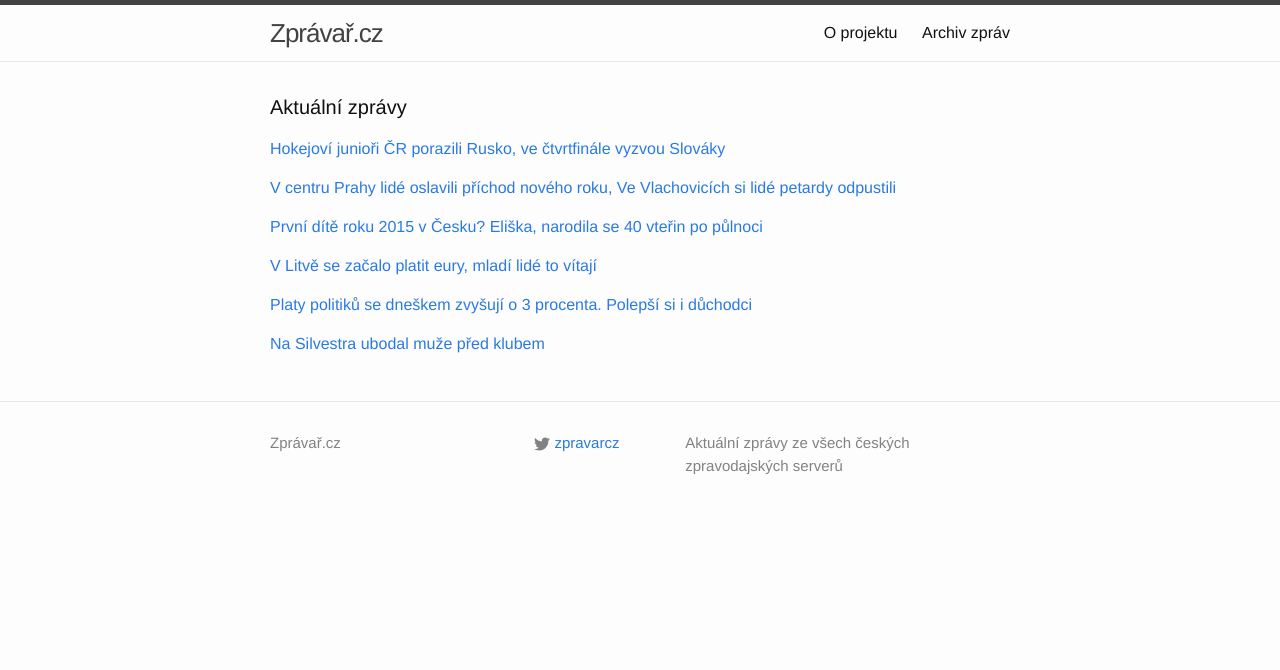
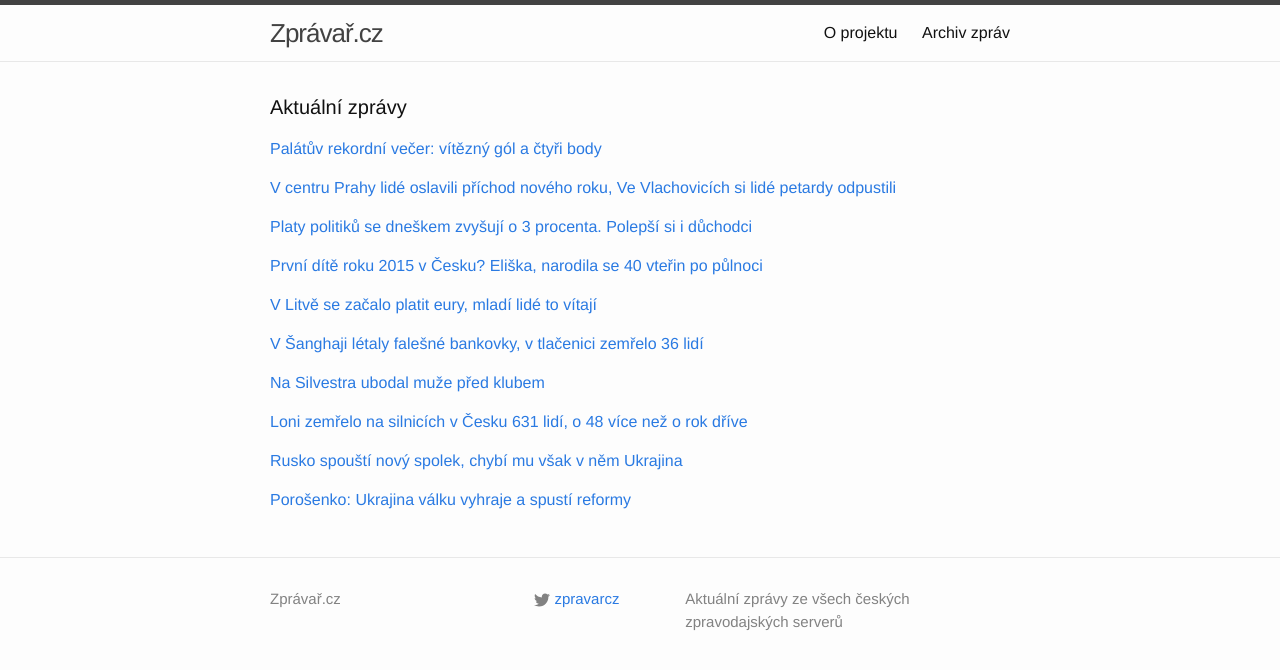
Before and after one commit to adliska/zpravar, a Jekyll site: the page built from index.html, in a window 1280 px wide. Shown: the top 670 px of the page. Built offline with Jekyll 4.4.1, drawn with Linux system fonts in a browser that asks for light colours.

Commit message:
zpravar news update

```diff
--- a/index.html
+++ b/index.html
@@ -5,11 +5,14 @@ layout: default
 <div class="home">
     <h1 class="page-heading">Aktuální zprávy</h1>
 
-<p><a href="javascript:;" onclick="toggle_visibility('zpravy0')">Hokejoví junioři ČR porazili Rusko, ve čtvrtfinále vyzvou Slováky</a></p>
+<p><a href="javascript:;" onclick="toggle_visibility('zpravy0')">Palátův rekordní večer: vítězný gól a čtyři body</a></p>
 <div id="zpravy0" style="display:none">
 <ul>
+<li><a href=http://www.tyden.cz/rubriky/sport/hokej/nhl/palatuv-rekordni-vecer-vitezny-gol-a-ctyri-body_328814.html>Palátův rekordní večer: vítězný gól a čtyři body - www.tyden.cz</a></li>
+<li><a href=http://www.denik.cz/hokej/palat-prozil-rekordni-vecer-pripsal-si-ctyri-body-vcetne-vitezne-branky-20150101.html>Palát prožil rekordní večer. Připsal si čtyři body včetně vítězné branky - www.denik.cz</a></li>
 <li><a href=http://www.denik.cz/hokej/hokejovi-juniori-cr-porazili-rusko-ve-ctvrtfinale-vyzvou-slovaky-20150101.html>Hokejoví junioři ČR porazili Rusko, ve čtvrtfinále vyzvou Slováky - www.denik.cz</a></li>
 <li><a href=http://sport.aktualne.cz/vitezny-gol-a-ctyri-body-palat-zazil-rekordni-vecer/r~3be2ab94918411e4833a0025900fea04/>Vítězný gól a čtyři body. Palát zažil rekordní večer - sport.aktualne.cz</a></li>
+<li><a href=http://www.sportovninoviny.cz/zpravy/palat-zazil-rekordni-vecer-pripsal-si-vitezny-gol-a-ctyri-body/1163994>Palát zažil rekordní večer, připsal si vítězný gól a čtyři body - www.sportovninoviny.cz</a></li>
 <li><a href=http://hokej.idnes.cz/palat-se-blyskl-ziskem-ctyr-bodu-dop-/nhl.aspx?c=A150101_071851_nhl_Mkr>Palát se blýskl ziskem čtyř bodů, Voráček po odmlce znovu bodoval - hokej.idnes.cz</a></li>
 <li><a href=http://www.sportovninoviny.cz/zpravy/hokejovi-juniori-cr-porazili-rusko-ve-ctvrtfinale-vyzvou-slovaky/1163541>Hokejoví junioři ČR porazili Rusko, ve čtvrtfinále vyzvou Slováky - www.sportovninoviny.cz</a></li>
 <li><a href=http://www.rozhlas.cz/_zprava/hokejova-dvacitka-porazila-na-ms-rusko-41-ve-ctvrtfinale-vyzve-slovensko--1438421>Hokejová dvacítka porazila na MS Rusko 4:1, ve čtvrtfinále vyzve Slovensko - www.rozhlas.cz</a></li>
@@ -25,36 +28,65 @@ layout: default
 <li><a href=http://www.ceskenoviny.cz/zpravy/zpravy/v-ulicich-v-centru-prahy-lide-slavi-prichod-noveho-roku/1163938>V ulicích v centru Prahy lidé slaví příchod nového roku - www.ceskenoviny.cz</a></li>
 <li><a href=http://www.novinky.cz/domaci/357569-cesko-vita-oslavami-novy-rok-jsou-uz-prvni-zraneni.html>Česko vítá oslavami nový rok, jsou už první zranění - www.novinky.cz</a></li>
 </ul>
-</div><p><a href="javascript:;" onclick="toggle_visibility('zpravy2')">První dítě roku 2015 v Česku? Eliška, narodila se 40 vteřin po půlnoci</a></p>
+</div><p><a href="javascript:;" onclick="toggle_visibility('zpravy2')">Platy politiků se dneškem zvyšují o 3 procenta. Polepší si i důchodci</a></p>
 <div id="zpravy2" style="display:none">
+<ul>
+<li><a href=http://domaci.ihned.cz/c1-63321380-platy-politiku-se-dneskem-zvysuji-o-3-procenta-polepsi-si-i-duchodci>Platy politiků se dneškem zvyšují o 3 procenta. Polepší si i důchodci - domaci.ihned.cz</a></li>
+<li><a href=http://domaci.ihned.cz/c1-63321380-zvysuji-se-platy-politikum-letos-si-polepsi-i-duchodci-a-rodiny-s-detmi>Zvyšují se platy politikům, letos si polepší  i důchodci a rodiny s dětmi - domaci.ihned.cz</a></li>
+<li><a href=http://www.financninoviny.cz/zpravodajstvi/zpravy/platy-politiku-se-ode-dneska-zvysuji-o-3-pct-u-soudcu-o-deset/1163973>Platy politiků se ode dneška zvyšují o 3 pct., u soudců o deset - www.financninoviny.cz</a></li>
+<li><a href=http://www.financninoviny.cz/zpravodajstvi/zpravy/duchodcum-vzrustaji-penze-danove-slevy-na-deti-se-zvysuji/1163971>Důchodcům vzrůstají penze, daňové slevy na děti se zvyšují - www.financninoviny.cz</a></li>
+</ul>
+</div><p><a href="javascript:;" onclick="toggle_visibility('zpravy3')">První dítě roku 2015 v Česku? Eliška, narodila se 40 vteřin po půlnoci</a></p>
+<div id="zpravy3" style="display:none">
 <ul>
 <li><a href=http://www.denik.cz/z_domova/prvnim-dite-noveho-roku-se-v-praze-narodilo-40-vterin-po-pulnoci-20150101.html>První dítě roku 2015 v Česku? Eliška, narodila se 40 vteřin po půlnoci - www.denik.cz</a></li>
 <li><a href=http://www.rozhlas.cz/_zprava/prvni-dite-2015-se-zrejme-narodilo-v-praze-eliska-prisla-na-svet-40-vterin-po-pulnoci--1438434>První dítě 2015 se zřejmě narodilo v Praze, Eliška přišla na svět 40 vteřin po půlnoci - www.rozhlas.cz</a></li>
 <li><a href=http://www.novinky.cz/domaci/357579-prvni-dite-roku-se-v-praze-narodilo-40-vterin-po-pulnoci.html>První dítě roku se v Praze narodilo 40 vteřin po půlnoci - www.novinky.cz</a></li>
 <li><a href=http://www.ceskenoviny.cz/zpravy/zpravy/prvnim-dite-noveho-roku-se-v-praze-narodilo-40-vterin-po-pulnoci/1163953>Prvním dítě nového roku se v Praze narodilo 40 vteřin po půlnoci - www.ceskenoviny.cz</a></li>
 </ul>
-</div><p><a href="javascript:;" onclick="toggle_visibility('zpravy3')">V Litvě se začalo platit eury, mladí lidé to vítají</a></p>
-<div id="zpravy3" style="display:none">
+</div><p><a href="javascript:;" onclick="toggle_visibility('zpravy4')">V Litvě se začalo platit eury, mladí lidé to vítají</a></p>
+<div id="zpravy4" style="display:none">
 <ul>
 <li><a href=http://www.rozhlas.cz/_zprava/v-litve-se-zacalo-platit-eury-mladi-lide-to-vitaji--1438436>V Litvě se začalo platit eury, mladí lidé to vítají - www.rozhlas.cz</a></li>
 <li><a href=http://echo24.cz/a/wacyN>Litva zavedla euro. Skeptici se bojí odlivu lidí - echo24.cz</a></li>
 <li><a href=http://ekonomika.idnes.cz/litva-prijala-euro-je-devatenactym-clenem-eurozony-fxv-/eko_euro.aspx?c=A150101_002541_eko_euro_jav>V Litvě se začalo platit eurem, od půlnoci je členem eurozóny - ekonomika.idnes.cz</a></li>
 <li><a href=http://www.financninoviny.cz/zpravodajstvi/zpravy/litva-je-od-dnesniho-dne-19-clenem-eurozony/1163951>Litva je od dnešního dne 19. členem eurozóny - www.financninoviny.cz</a></li>
 </ul>
-</div><p><a href="javascript:;" onclick="toggle_visibility('zpravy4')">Platy politiků se dneškem zvyšují o 3 procenta. Polepší si i důchodci</a></p>
-<div id="zpravy4" style="display:none">
+</div><p><a href="javascript:;" onclick="toggle_visibility('zpravy5')">V Šanghaji létaly falešné bankovky, v tlačenici zemřelo 36 lidí</a></p>
+<div id="zpravy5" style="display:none">
 <ul>
-<li><a href=http://domaci.ihned.cz/c1-63321380-platy-politiku-se-dneskem-zvysuji-o-3-procenta-polepsi-si-i-duchodci>Platy politiků se dneškem zvyšují o 3 procenta. Polepší si i důchodci - domaci.ihned.cz</a></li>
-<li><a href=http://domaci.ihned.cz/c1-63321380-zvysuji-se-platy-politikum-letos-si-polepsi-i-duchodci-a-rodiny-s-detmi>Zvyšují se platy politikům, letos si polepší  i důchodci a rodiny s dětmi - domaci.ihned.cz</a></li>
-<li><a href=http://www.financninoviny.cz/zpravodajstvi/zpravy/platy-politiku-se-ode-dneska-zvysuji-o-3-pct-u-soudcu-o-deset/1163973>Platy politiků se ode dneška zvyšují o 3 pct., u soudců o deset - www.financninoviny.cz</a></li>
-<li><a href=http://www.financninoviny.cz/zpravodajstvi/zpravy/duchodcum-vzrustaji-penze-danove-slevy-na-deti-se-zvysuji/1163971>Důchodcům vzrůstají penze, daňové slevy na děti se zvyšují - www.financninoviny.cz</a></li>
+<li><a href=http://www.ceskatelevize.cz/ct24/svet/296861-v-sanghaji-letaly-falesne-bankovky-v-tlacenici-zemrelo-36-lidi/>V Šanghaji létaly falešné bankovky, v tlačenici zemřelo 36 lidí - www.ceskatelevize.cz</a></li>
+<li><a href=http://zahranicni.ihned.cz/c1-63321400-behem-silvestrovskych-oslav-v-sanghaji-byly-uslapany-desitky-lidi>Během silvestrovských oslav v Šanghaji byly ušlapány desítky lidí - zahranicni.ihned.cz</a></li>
+<li><a href=http://echo24.cz/a/iGMxE>Smrtící tlačenici v Šanghaji možná zavinily falešné dolary - echo24.cz</a></li>
+<li><a href=http://www.ceskenoviny.cz/zpravy/zpravy/smrtici-tlacenici-v-sanghaji-mozna-zavinily-falesne-dolary/1163944>Smrtící tlačenici v Šanghaji možná zavinily falešné dolary - www.ceskenoviny.cz</a></li>
 </ul>
-</div><p><a href="javascript:;" onclick="toggle_visibility('zpravy5')">Na Silvestra ubodal muže před klubem</a></p>
-<div id="zpravy5" style="display:none">
+</div><p><a href="javascript:;" onclick="toggle_visibility('zpravy6')">Na Silvestra ubodal muže před klubem</a></p>
+<div id="zpravy6" style="display:none">
 <ul>
 <li><a href=http://www.novinky.cz/krimi/357582-na-silvestra-ubodal-muze-pred-klubem.html>Na Silvestra ubodal muže před klubem - www.novinky.cz</a></li>
 <li><a href=http://www.ceskatelevize.cz/ct24/domaci/296859-v-trebici-zemrel-pri-rvacce-muz-v-brne-vypadl-opily-mladik-z-okna/>V Třebíči zemřel při rvačce muž, v Brně vypadl opilý mladík z okna - www.ceskatelevize.cz</a></li>
 <li><a href=http://www.ceskenoviny.cz/zpravy/zpravy/v-trebici-byl-rano-pred-klubem-pobodan-muz-zranenim-podlehl/1163991>V Třebíči byl ráno před klubem pobodán muž, zraněním podlehl - www.ceskenoviny.cz</a></li>
 <li><a href=http://jihlava.idnes.cz/v-trebici-byl-rano-pred-klubem-pobodan-muz-zranenim-podlehl-po9-/jihlava-zpravy.aspx?c=A150101_072138_jihlava-zpravy_jav>Rvačka před klubem v Třebíči skončila ubodáním jednoho z mužů - jihlava.idnes.cz</a></li>
 </ul>
+</div><p><a href="javascript:;" onclick="toggle_visibility('zpravy7')">Loni zemřelo na silnicích v Česku 631 lidí, o 48 více než o rok dříve</a></p>
+<div id="zpravy7" style="display:none">
+<ul>
+<li><a href=http://zpravy.idnes.cz/loni-zemrelo-na-silnicich-v-cesku-631-lidi-o-48-vice-nez-o-rok-drive-pv6-/krimi.aspx?c=A150101_090314_krimi_jav>Loni zemřelo na silnicích v Česku 631 lidí, o 48 více než o rok dříve - zpravy.idnes.cz</a></li>
+<li><a href=http://www.novinky.cz/krimi/357581-loni-zemrelo-na-silnicich-v-cesku-631-lidi-o-48-mezirocne-vice.html>Loni zemřelo na silnicích v Česku 631 lidí, o 48 meziročně více - www.novinky.cz</a></li>
+<li><a href=http://www.ceskatelevize.cz/ct24/domaci/296860-mrtvych-loni-na-silnicich-pribylo/>Mrtvých loni na silnicích přibylo - www.ceskatelevize.cz</a></li>
+</ul>
+</div><p><a href="javascript:;" onclick="toggle_visibility('zpravy8')">Rusko spouští nový spolek, chybí mu však v něm Ukrajina</a></p>
+<div id="zpravy8" style="display:none">
+<ul>
+<li><a href=http://echo24.cz/a/wqMCp>Rusko spouští nový spolek, chybí mu však v něm Ukrajina - echo24.cz</a></li>
+<li><a href=http://zahranicni.ihned.cz/c1-63321390-rusko-spousti-konkurenci-eu-v-euroasijskem-spolku-mu-ale-chybi-ukrajina>Rusko spouští konkurenci EU. V euroasijském spolku mu ale chybí Ukrajina - zahranicni.ihned.cz</a></li>
+<li><a href=http://www.financninoviny.cz/zpravodajstvi/zpravy/rusko-spousti-novy-spolek-chybi-mu-vsak-v-nem-ukrajina/1163979>Rusko spouští nový spolek, chybí mu však v něm Ukrajina - www.financninoviny.cz</a></li>
+</ul>
+</div><p><a href="javascript:;" onclick="toggle_visibility('zpravy9')">Porošenko: Ukrajina válku vyhraje a spustí reformy</a></p>
+<div id="zpravy9" style="display:none">
+<ul>
+<li><a href=http://zpravy.e15.cz/zahranicni/politika/porosenko-ukrajina-valku-vyhraje-a-spusti-reformy-1149426>Porošenko: Ukrajina válku vyhraje a spustí reformy - zpravy.e15.cz</a></li>
+<li><a href=http://www.rozhlas.cz/_zprava/ukrajina-zvitezi-v-boji-s-proruskymi-separatisty-rekl-v-projevu-prezident-porosenko--1438433>Ukrajina zvítězí v boji s proruskými separatisty, řekl v projevu prezident Porošenko - www.rozhlas.cz</a></li>
+<li><a href=http://www.novinky.cz/zahranicni/357576-porosenko-ukrajina-valku-vyhraje-a-spusti-reformy.html>Porošenko: Ukrajina válku vyhraje a spustí reformy - www.novinky.cz</a></li>
+</ul>
 </div></div>
```
